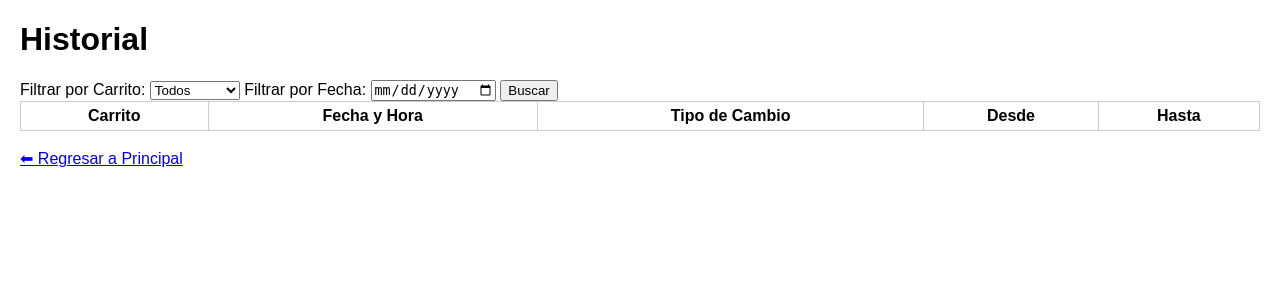
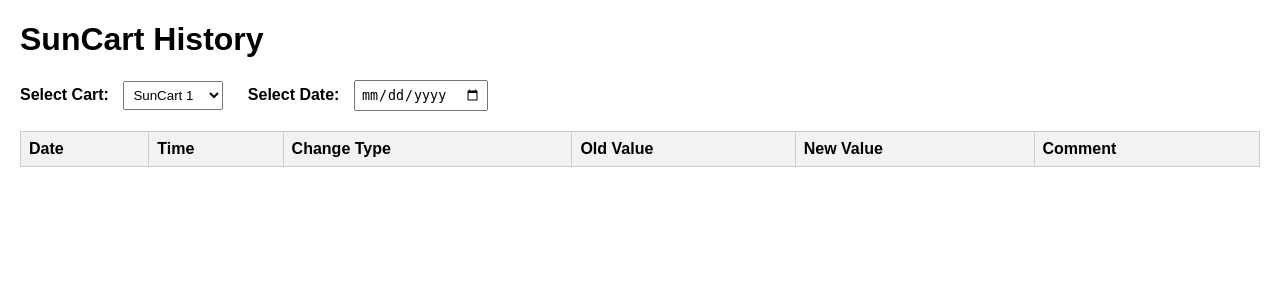
Before and after one commit to ojavier0506-ui/golf_carts, a Flask app: page /history in a window 1280 px wide. Shown: the top 300 px of the page. Run offline with Flask 3, Linux system fonts and the light colour scheme; the visitor is signed in with stand-in values (Sample User, id 1); data that the repository does not hold is empty; parts of the project's set-up code (start-up, migrations or seed data) failed here and were passed over.

Commit message:
Update history.html

```diff
--- a/templates/history.html
+++ b/templates/history.html
@@ -2,51 +2,78 @@
 <html lang="en">
 <head>
 <meta charset="UTF-8">
-<title>Historial</title>
+<title>SunCart History</title>
 <style>
-body { font-family: Arial; margin:20px;}
-table {width:100%; border-collapse:collapse;}
-th, td {border:1px solid #ccc; padding:5px;}
+    body { font-family: Arial, sans-serif; margin: 20px; }
+    label { margin-right: 10px; font-weight: bold; }
+    select, input[type="date"] { margin-right: 20px; padding: 5px; }
+    table { width: 100%; border-collapse: collapse; margin-top: 20px; }
+    th, td { border: 1px solid #ccc; padding: 8px; text-align: left; }
+    th { background-color: #f2f2f2; }
 </style>
 </head>
 <body>
-<h1>Historial</h1>
+<h1>SunCart History</h1>
 
-<form method="POST">
-    <label>Filtrar por Carrito:</label>
-    <select name="cart_filter">
-        <option value="">Todos</option>
-        {% for cart in carts %}
-            <option value="{{ cart }}" {% if selected_cart==cart %}selected{% endif %}>{{ cart }}</option>
-        {% endfor %}
-    </select>
+<label>Select Cart:</label>
+<select id="cart-select">
+    {% for cart in carts %}
+        <option value="{{cart}}">{{cart}}</option>
+    {% endfor %}
+</select>
 
-    <label>Filtrar por Fecha:</label>
-    <input type="date" name="date_filter" value="{{ selected_date }}">
-
-    <button type="submit">Buscar</button>
-</form>
+<label>Select Date:</label>
+<input type="date" id="date-select">
 
 <table>
-    <tr>
-        <th>Carrito</th>
-        <th>Fecha y Hora</th>
-        <th>Tipo de Cambio</th>
-        <th>Desde</th>
-        <th>Hasta</th>
-    </tr>
-    {% for h in history %}
-    <tr>
-        <td>{{ h.cart }}</td>
-        <td>{{ h.timestamp }}</td>
-        <td>{{ h.change }}</td>
-        <td>{{ h.from }}</td>
-        <td>{{ h.to }}</td>
-    </tr>
-    {% endfor %}
+    <thead>
+        <tr>
+            <th>Date</th>
+            <th>Time</th>
+            <th>Change Type</th>
+            <th>Old Value</th>
+            <th>New Value</th>
+            <th>Comment</th>
+        </tr>
+    </thead>
+    <tbody id="history-table">
+    </tbody>
 </table>
 
-<br>
-<a href="{{ url_for('index') }}">⬅ Regresar a Principal</a>
+<script>
+const cartSelect = document.getElementById('cart-select');
+const dateSelect = document.getElementById('date-select');
+const historyTable = document.getElementById('history-table');
+
+function loadHistory() {
+    const cart = cartSelect.value;
+    const selectedDate = dateSelect.value;
+
+    fetch(`/history/${cart}`)
+    .then(res => res.json())
+    .then(data => {
+        historyTable.innerHTML = '';
+        data.forEach(entry => {
+            if(selectedDate && entry.date !== selectedDate) return;
+            const row = document.createElement('tr');
+            row.innerHTML = `
+                <td>${entry.date}</td>
+                <td>${entry.time}</td>
+                <td>${entry.change_type}</td>
+                <td>${entry.old_value}</td>
+                <td>${entry.new_value}</td>
+                <td>${entry.comment}</td>
+            `;
+            historyTable.appendChild(row);
+        });
+    });
+}
+
+cartSelect.addEventListener('change', loadHistory);
+dateSelect.addEventListener('change', loadHistory);
+
+// Cargar historial inicial
+loadHistory();
+</script>
 </body>
 </html>
```
